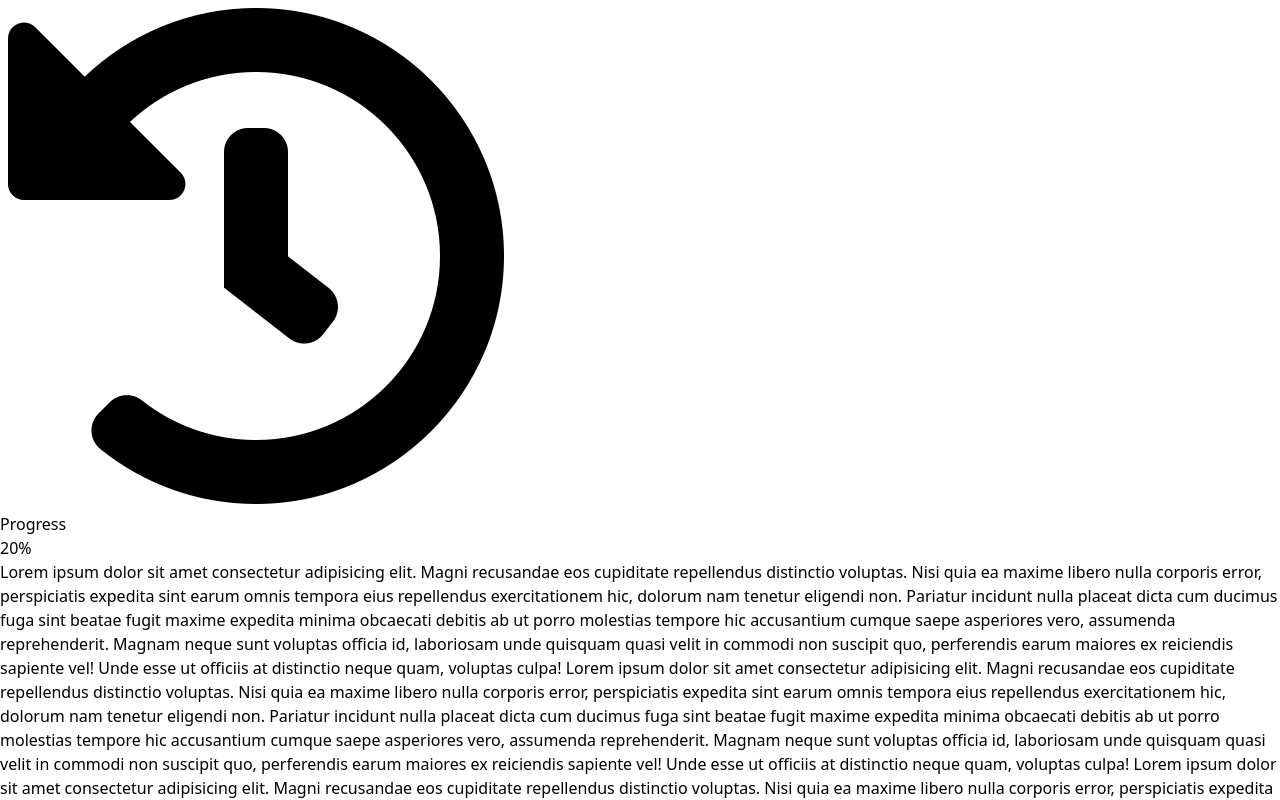
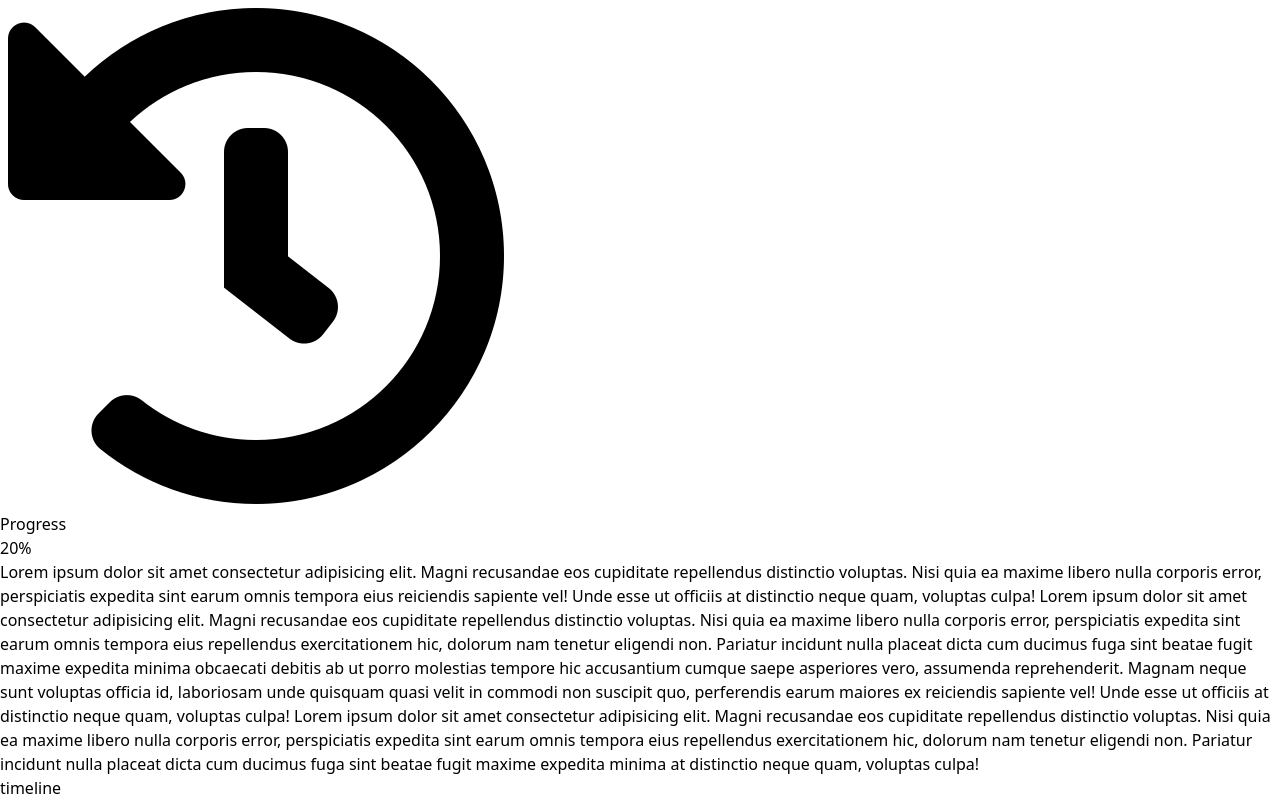
Before and after one commit to denispolovyan/on_track, a Vue app: page / in a window 1280 px wide. Shown: the top 800 px of the page. Built offline with nearby package versions, Linux system fonts and the light colour scheme.

Commit message:
feature: created simple navbar

```diff
--- a/index.html
+++ b/index.html
@@ -1,13 +1,13 @@
-<!DOCTYPE html>
+<!doctype html>
 <html lang="en">
-  <head>
-    <meta charset="UTF-8">
-    <link rel="icon" href="/favicon.ico">
-    <meta name="viewport" content="width=device-width, initial-scale=1.0">
-    <title>Vite App</title>
-  </head>
-  <body>
-    <div id="app"></div>
-    <script type="module" src="/src/main.js"></script>
-  </body>
+   <head>
+      <meta charset="UTF-8" />
+      <link rel="icon" href="/favicon.ico" />
+      <meta name="viewport" content="width=device-width, initial-scale=1.0" />
+      <title>on track</title>
+   </head>
+   <body>
+      <div id="app" class="flex flex-col min-h-screen"></div>
+      <script type="module" src="/src/main.js"></script>
+   </body>
 </html>
--- a/package.json
+++ b/package.json
@@ -10,6 +10,7 @@
     "format": "prettier --write src/"
   },
   "dependencies": {
+    "@heroicons/vue": "^2.0.18",
     "pinia": "^2.1.6",
     "vue": "^3.3.4",
     "vue-router": "^4.2.4"
--- a/src/App.vue
+++ b/src/App.vue
@@ -1,15 +1,17 @@
 <script setup>
 import { CheckCircleIcon } from '@heroicons/vue/24/solid'
+import { ClockIcon } from '@heroicons/vue/24/outline'
+import { ClipboardDocumentListIcon } from '@heroicons/vue/24/outline'
 
+const navItems = ['timeline', 'progress', 'activities']
 </script>
 
 <template>
-   <div class="wrapper ">
-      <header class="sticky top-0 z-20 flex items-center justify-between border-b bg-white p-5">
+   <header class="sticky top-0 z-20 flex items-center justify-between border-b bg-white px-10 py-5">
       <img class="h-20" src="./assets/Logo.png" alt="Logo" />
       <div class="flex gap-1 items-center font-semibold" v-if="false">
          <a href="#" class="">All done</a>
-				<CheckCircleIcon class="w-5"/>
+         <CheckCircleIcon class="w-5" />
       </div>
       <div class="flex gap-1 items-center font-semibold" v-else>
          <a href="#" class="">Progress</a>
@@ -17,92 +19,61 @@ import { CheckCircleIcon } from '@heroicons/vue/24/solid'
          <p class="w-4 h-4 bg-red-600 rounded-full"></p>
       </div>
    </header>
-      <main class="px-5 py-2">
+   <main class="px-10 py-2 flex flex-col flex-grow">
       Lorem ipsum dolor sit amet consectetur adipisicing elit. Magni recusandae eos cupiditate
-         repellendus distinctio voluptas. Nisi quia ea maxime libero nulla corporis error,
-         perspiciatis expedita sint earum omnis tempora eius repellendus exercitationem hic, dolorum
-         nam tenetur eligendi non. Pariatur incidunt nulla placeat dicta cum ducimus fuga sint
-         beatae fugit maxime expedita minima obcaecati debitis ab ut porro molestias tempore hic
-         accusantium cumque saepe asperiores vero, assumenda reprehenderit. Magnam neque sunt
-         voluptas officia id, laboriosam unde quisquam quasi velit in commodi non suscipit quo,
-         perferendis earum maiores ex reiciendis sapiente vel! Unde esse ut officiis at distinctio
-         neque quam, voluptas culpa! Lorem ipsum dolor sit amet consectetur adipisicing elit. Magni
-         recusandae eos cupiditate repellendus distinctio voluptas. Nisi quia ea maxime libero nulla
-         corporis error, perspiciatis expedita sint earum omnis tempora eius repellendus
+      repellendus distinctio voluptas. Nisi quia ea maxime libero nulla corporis error, perspiciatis
+      expedita sint earum omnis tempora eius reiciendis sapiente vel! Unde esse ut officiis at
+      distinctio neque quam, voluptas culpa! Lorem ipsum dolor sit amet consectetur adipisicing
+      elit. Magni recusandae eos cupiditate repellendus distinctio voluptas. Nisi quia ea maxime
+      libero nulla corporis error, perspiciatis expedita sint earum omnis tempora eius repellendus
       exercitationem hic, dolorum nam tenetur eligendi non. Pariatur incidunt nulla placeat dicta
       cum ducimus fuga sint beatae fugit maxime expedita minima obcaecati debitis ab ut porro
       molestias tempore hic accusantium cumque saepe asperiores vero, assumenda reprehenderit.
       Magnam neque sunt voluptas officia id, laboriosam unde quisquam quasi velit in commodi non
-         suscipit quo, perferendis earum maiores ex reiciendis sapiente vel! Unde esse ut officiis
-         at distinctio neque quam, voluptas culpa! Lorem ipsum dolor sit amet consectetur
-         adipisicing elit. Magni recusandae eos cupiditate repellendus distinctio voluptas. Nisi
-         quia ea maxime libero nulla corporis error, perspiciatis expedita sint earum omnis tempora
-         eius repellendus exercitationem hic, dolorum nam tenetur eligendi non. Pariatur incidunt
-         nulla placeat dicta cum ducimus fuga sint beatae fugit maxime expedita minima obcaecati
-         debitis ab ut porro molestias tempore hic accusantium cumque saepe asperiores vero,
-         assumenda reprehenderit. Magnam neque sunt voluptas officia id, laboriosam unde quisquam
-         quasi velit in commodi non suscipit quo, perferendis earum maiores ex reiciendis sapiente
-         vel! Unde esse ut officiis at distinctio neque quam, voluptas culpa! Lorem ipsum dolor sit
-         amet consectetur adipisicing elit. Magni recusandae eos cupiditate repellendus distinctio
-         voluptas. Nisi quia ea maxime libero nulla corporis error, perspiciatis expedita sint earum
-         omnis tempora eius repellendus exercitationem hic, dolorum nam tenetur eligendi non.
-         Pariatur incidunt nulla placeat dicta cum ducimus fuga sint beatae fugit maxime expedita
-         minima obcaecati debitis ab ut porro molestias tempore hic accusantium cumque saepe
-         asperiores vero, assumenda reprehenderit. Magnam neque sunt voluptas officia id, laboriosam
-         unde quisquam quasi velit in commodi non suscipit quo, perferendis earum maiores ex
-         reiciendis sapiente vel! Unde esse ut officiis at distinctio neque quam, voluptas culpa!
-         Lorem ipsum dolor sit amet consectetur adipisicing elit. Magni recusandae eos cupiditate
-         repellendus distinctio voluptas. Nisi quia ea maxime libero nulla corporis error,
-         perspiciatis expedita sint earum omnis tempora eius repellendus exercitationem hic, dolorum
-         nam tenetur eligendi non. Pariatur incidunt nulla placeat dicta cum ducimus fuga sint
-         beatae fugit maxime expedita minima obcaecati debitis ab ut porro molestias tempore hic
-         accusantium cumque saepe asperiores vero, assumenda reprehenderit. Magnam neque sunt
-         voluptas officia id, laboriosam unde quisquam quasi velit in commodi non suscipit quo,
-         perferendis earum maiores ex reiciendis sapiente vel! Unde esse ut officiis at distinctio
-         neque quam, voluptas culpa! Lorem ipsum dolor sit amet consectetur adipisicing elit. Magni
-         recusandae eos cupiditate repellendus distinctio voluptas. Nisi quia ea maxime libero nulla
-         corporis error, perspiciatis expedita sint earum omnis tempora eius repellendus
+      suscipit quo, perferendis earum maiores ex reiciendis sapiente vel! Unde esse ut officiis at
+      distinctio neque quam, voluptas culpa! Lorem ipsum dolor sit amet consectetur adipisicing
+      elit. Magni recusandae eos cupiditate repellendus distinctio voluptas. Nisi quia ea maxime
+      libero nulla corporis error, perspiciatis expedita sint earum omnis tempora eius repellendus
       exercitationem hic, dolorum nam tenetur eligendi non. Pariatur incidunt nulla placeat dicta
-         cum ducimus fuga sint beatae fugit maxime expedita minima obcaecati debitis ab ut porro
-         molestias tempore hic accusantium cumque saepe asperiores vero, assumenda reprehenderit.
-         Magnam neque sunt voluptas officia id, laboriosam unde quisquam quasi velit in commodi non
-         suscipit quo, perferendis earum maiores ex reiciendis sapiente vel! Unde esse ut officiis
-         at distinctio neque quam, voluptas culpa! Lorem ipsum dolor sit amet consectetur
-         adipisicing elit. Magni recusandae eos cupiditate repellendus distinctio voluptas. Nisi
-         quia ea maxime libero nulla corporis error, perspiciatis expedita sint earum omnis tempora
-         eius repellendus exercitationem hic, dolorum nam tenetur eligendi non. Pariatur incidunt
-         nulla placeat dicta cum ducimus fuga sint beatae fugit maxime expedita minima obcaecati
-         debitis ab ut porro molestias tempore hic accusantium cumque saepe asperiores vero,
-         assumenda reprehenderit. Magnam neque sunt voluptas officia id, laboriosam unde quisquam
-         quasi velit in commodi non suscipit quo, perferendis earum maiores ex reiciendis sapiente
-         vel! Unde esse ut officiis at distinctio neque quam, voluptas culpa! Lorem ipsum dolor sit
-         amet consectetur adipisicing elit. Magni recusandae eos cupiditate repellendus distinctio
-         voluptas. Nisi quia ea maxime libero nulla corporis error, perspiciatis expedita sint earum
-         omnis tempora eius repellendus exercitationem hic, dolorum nam tenetur eligendi non.
-         Pariatur incidunt nulla placeat dicta cum ducimus fuga sint beatae fugit maxime expedita
-         minima obcaecati debitis ab ut porro molestias tempore hic accusantium cumque saepe
-         asperiores vero, assumenda reprehenderit. Magnam neque sunt voluptas officia id, laboriosam
-         unde quisquam quasi velit in commodi non suscipit quo, perferendis earum maiores ex
-         reiciendis sapiente vel! Unde esse ut officiis at distinctio neque quam, voluptas culpa!
-         Lorem ipsum dolor sit amet consectetur adipisicing elit. Magni recusandae eos cupiditate
-         repellendus distinctio voluptas. Nisi quia ea maxime libero nulla corporis error,
-         perspiciatis expedita sint earum omnis tempora eius repellendus exercitationem hic, dolorum
-         nam tenetur eligendi non. Pariatur incidunt nulla placeat dicta cum ducimus fuga sint
-         beatae fugit maxime expedita minima obcaecati debitis ab ut porro molestias tempore hic
-         accusantium cumque saepe asperiores vero, assumenda reprehenderit. Magnam neque sunt
-         voluptas officia id, laboriosam unde quisquam quasi velit in commodi non suscipit quo,
-         perferendis earum maiores ex reiciendis sapiente vel! Unde esse ut officiis at distinctio
-         neque quam, voluptas culpa! Lorem ipsum dolor sit amet consectetur adipisicing elit. Magni
-         recusandae eos cupiditate repellendus distinctio voluptas. Nisi quia ea maxime libero nulla
-         corporis error, perspiciatis expedita sint earum omnis tempora eius repellendus
-         exercitationem hic, dolorum nam tenetur eligendi non. Pariatur incidunt nulla placeat dicta
-         cum ducimus fuga sint beatae fugit maxime expedita minima obcaecati debitis ab ut porro
-         molestias tempore hic accusantium cumque saepe asperiores vero, assumenda reprehenderit.
-         Magnam neque sunt voluptas officia id, laboriosam unde quisquam quasi velit in commodi non
-         suscipit quo, perferendis earum maiores ex reiciendis sapiente vel! Unde esse ut officiis
-         at distinctio neque quam, voluptas culpa!
+      cum ducimus fuga sint beatae fugit maxime expedita minima at distinctio neque quam, voluptas
+      culpa!
    </main>
-   </div>
+   <nav class="sticky bottom-0 z-20 border-t bg-white p-5">
+      <ul class="divide-x flex items-center justify-around">
+         <li class="flex-1 border-zinc-400" v-for="el in navItems" :key="el">
+            <a :href="`#${el}`" class="flex flex-col items-center p-2 text-md capitalize" href="#"
+               ><p>{{ el }}</p>
+               <span v-if="el == 'timeline'">
+                  <ClockIcon class="w-8" />
+               </span>
+               <span v-else-if="el === 'progress'">
+                  <p class="w-4 h-4 bg-red-600 rounded-full my-1"></p>
+               </span>
+               <span v-else-if="el == 'activities'">
+                  <ClipboardDocumentListIcon class="w-8"/>
+               </span>
+            </a>
+         </li>
+         <!-- <li class="flex-1 border-zinc-400">
+            <a class="flex flex-col items-center p-2 text-md capitalize" href="#"
+               ><p>Timeline</p>
+               <ClockIcon class="w-8"
+            /></a>
+         </li>
+         <li class="flex-1 border-zinc-400">
+            <a class="flex flex-col items-center p-2 text-md capitalize gap-1" href="#"
+               ><p>Progress</p>
+               <p class="w-4 h-4 bg-red-600 rounded-full"></p>
+            </a>
+         </li>
+         <li class="flex-1 border-zinc-400">
+            <a class="flex flex-col items-center p-2 text-md capitalize" href="#"
+               ><p>Activities</p>
+               <ClipboardDocumentListIcon class="w-8"
+            /></a>
+         </li> -->
+      </ul>
+   </nav>
 </template>
 
 <style></style>
```
Also changed, not shown: 1 other file (tests, documents, lock files or other folders). Lines whose indentation alone changed are shown as unchanged.
